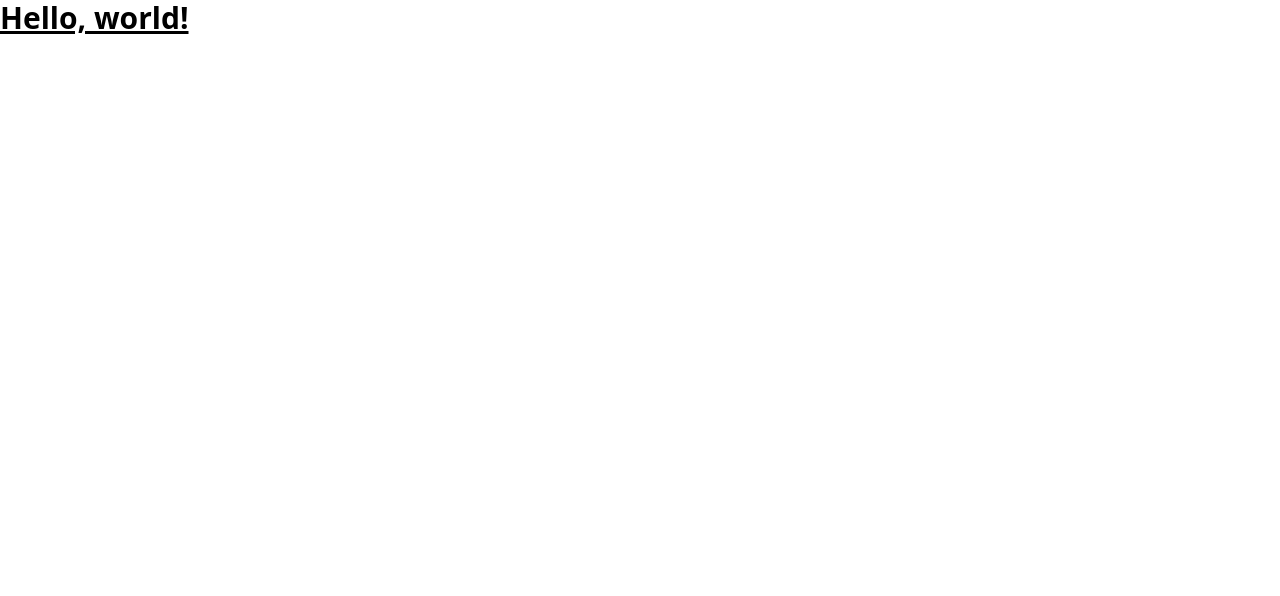
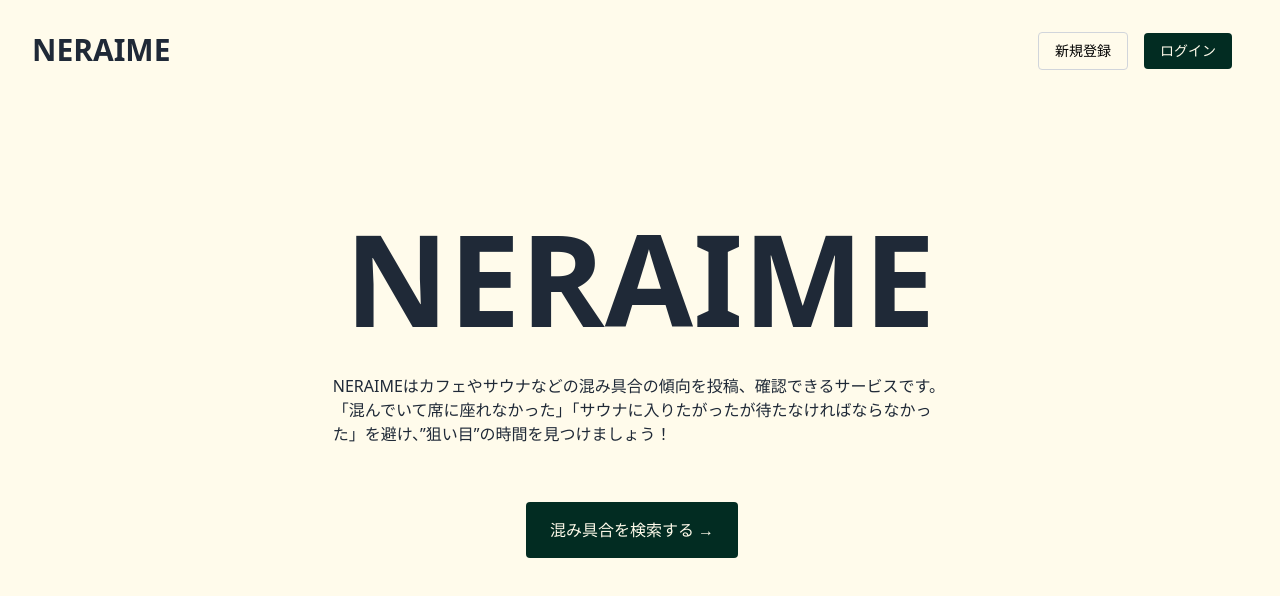
Before and after one commit to Hijikata1869/neraime-frontend, a Next.js app: page / in a window 1280 px wide. Shown: the top 596 px of the page. Built offline with nearby package versions, Linux system fonts and the light colour scheme.

Commit message:
口コミ、都道府県一覧以外のトップページの作成が完了#1

```diff
--- /dev/null
+++ b/components/IndexPage.tsx
@@ -0,0 +1,17 @@
+import Link from "next/link";
+
+export const IndexPage: React.FC = () => {
+  return (
+    <div className="flex flex-col justify-center items-center w-4/5 pt-28">
+      <h1 className="text-gray-800 font-bold text-9xl pb-8">NERAIME</h1>
+      <p className="text-gray-800 w-3/5 pb-14">
+        NERAIMEはカフェやサウナなどの混み具合の傾向を投稿、確認できるサービスです。「混んでいて席に座れなかった」「サウナに入りたがったが待たなければならなかった」を避け、”狙い目”の時間を見つけましょう！
+      </p>
+      <Link href="search">
+        <button className="py-4 px-6 rounded transition mr-4 bg-emerald-950 text-amber-50 hover:bg-emerald-700">
+          混み具合を検索する →
+        </button>
+      </Link>
+    </div>
+  );
+};
--- /dev/null
+++ b/components/Layout.tsx
@@ -0,0 +1,47 @@
+import Head from "next/head";
+import Link from "next/link";
+import { ReactNode } from "react";
+
+interface LayoutProps {
+  title: string;
+  children?: ReactNode;
+}
+
+export const Layout: React.FC<LayoutProps> = (props) => {
+  return (
+    <>
+      <header className="p-8 bg-amber-50">
+        <nav>
+          <div className="flex">
+            <Link
+              href="/"
+              className="text-gray-800 font-bold text-3xl cursor-pointer mr-auto"
+            >
+              NERAIME
+            </Link>
+            <div>
+              <Link href="sign-up">
+                <button className="py-2 px-4 border border-gray-300 rounded text-sm hover:bg-neutral-200 transition mr-4">
+                  新規登録
+                </button>
+              </Link>
+              <Link href="sign-in">
+                <button className="py-2 px-4 rounded text-sm transition mr-4 bg-emerald-950 text-amber-50 hover:bg-emerald-700">
+                  ログイン
+                </button>
+              </Link>
+            </div>
+          </div>
+        </nav>
+      </header>
+      <div className="flex items-center flex-col min-h-screen bg-amber-50">
+        <Head>
+          <title>{props.title}</title>
+        </Head>
+        <main className="flex flex-col justify-center items-center">
+          {props.children}
+        </main>
+      </div>
+    </>
+  );
+};
--- a/pages/index.tsx
+++ b/pages/index.tsx
@@ -1,7 +1,10 @@
+import { Layout } from "@/components/Layout";
+import { IndexPage } from "@/components/IndexPage";
+
 export default function Home() {
   return (
-    <>
-      <h1 className="text-3xl font-bold underline">Hello, world!</h1>
-    </>
+    <Layout title="Neraime">
+      <IndexPage />
+    </Layout>
   );
 }
--- /dev/null
+++ b/pages/search.tsx
@@ -0,0 +1,9 @@
+const Search: React.FC = () => {
+  return (
+    <>
+      <h1>Search</h1>
+    </>
+  );
+};
+
+export default Search;
--- /dev/null
+++ b/pages/sign-in.tsx
@@ -0,0 +1,9 @@
+const SignIn: React.FC = () => {
+  return (
+    <>
+      <h1>SignIn</h1>
+    </>
+  );
+};
+
+export default SignIn;
--- /dev/null
+++ b/pages/sign-up.tsx
@@ -0,0 +1,9 @@
+const SignUp: React.FC = () => {
+  return (
+    <>
+      <h1>SignUp</h1>
+    </>
+  );
+};
+
+export default SignUp;
```
